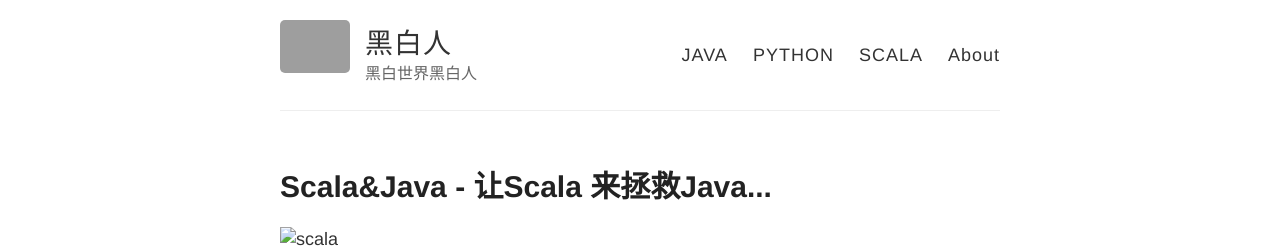
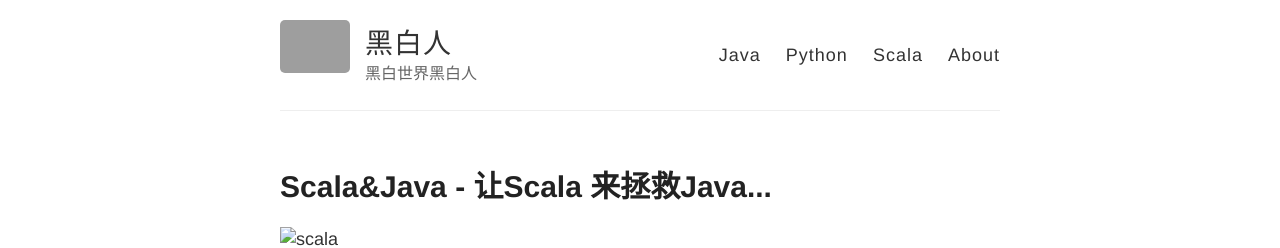
Before and after one commit to bingoyang/bingoyang.github.io, a Jekyll site: the page built from index.html, in a window 1280 px wide. Shown: the top 248 px of the page. Built offline with Jekyll 4.4.1, drawn with Linux system fonts in a browser that asks for light colours; Markdown is read by kramdown in place of the engine named in the settings; grey boxes are pictures that could not be loaded.

```diff
--- a/_layouts/default.html
+++ b/_layouts/default.html
@@ -27,9 +27,9 @@
           </div>
 
           <nav>
-            <a href="{{ site.baseurl }}/">JAVA</a>
-            <a href="{{ site.baseurl }}/">PYTHON</a>
-            <a href="{{ site.baseurl }}/">SCALA</a>
+            <a href="{{ site.baseurl }}/">Java</a>
+            <a href="{{ site.baseurl }}/">Python</a>
+            <a href="{{ site.baseurl }}/">Scala</a>
             <a href="{{ site.baseurl }}/about">About</a>
           </nav>
         </header>
```
